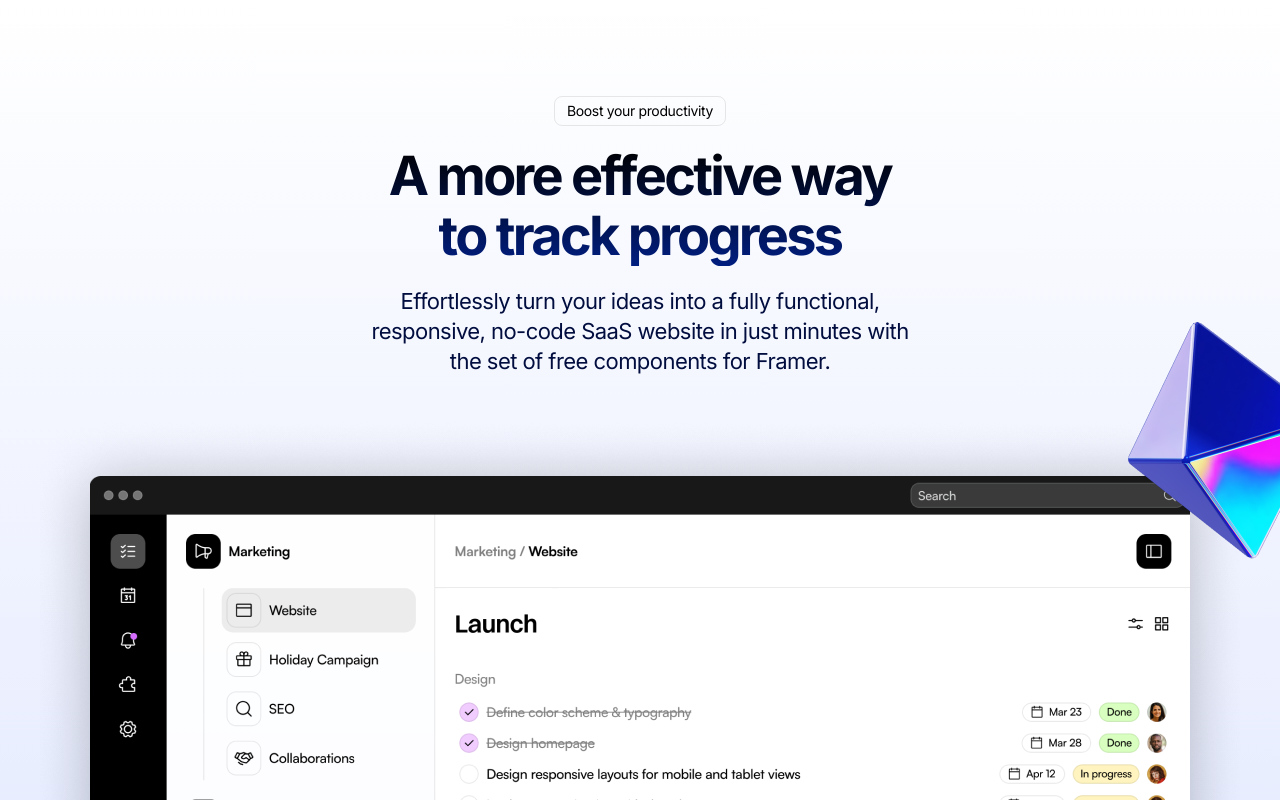
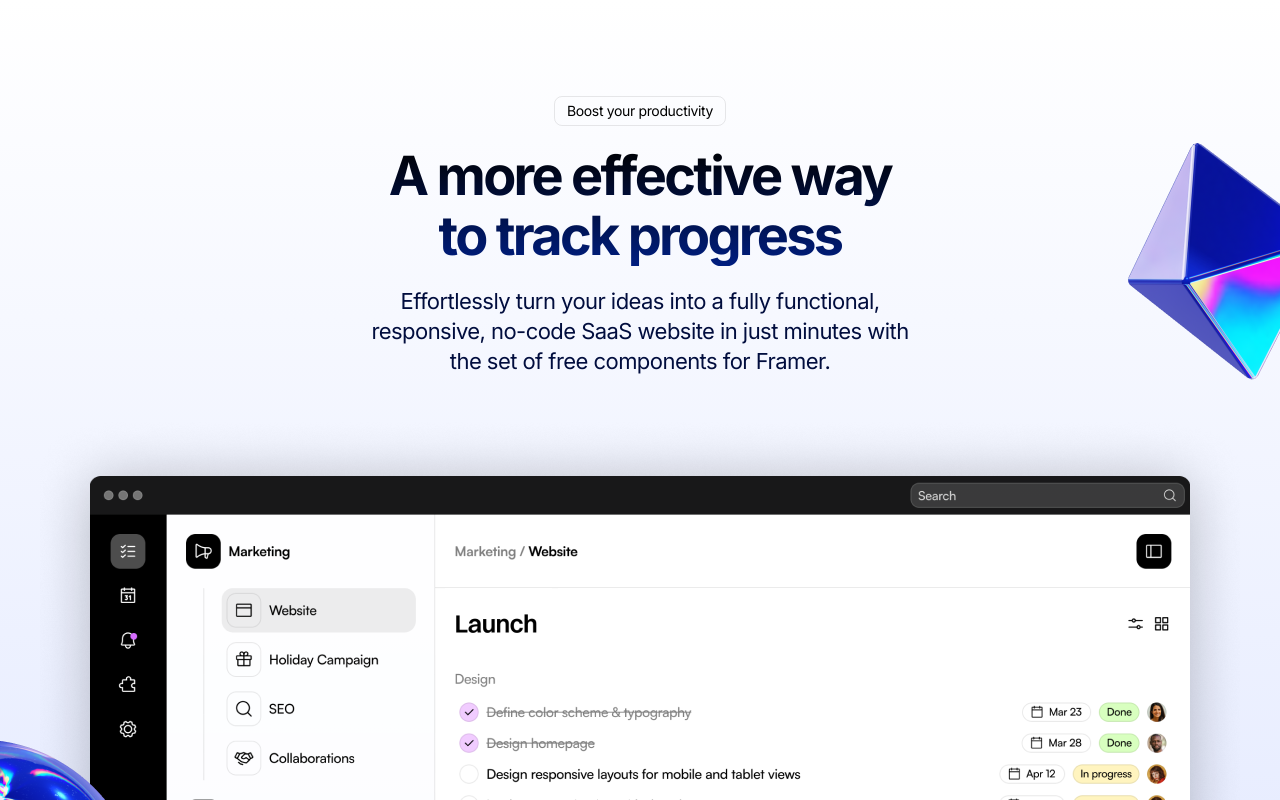
Before and after one commit to joseph-lang7/Light-SaaS-Landing-Page, a Next.js app: page / in a window 1280 px wide. Shown: the part 1000-1800 px from the top of the page. Built offline with nearby package versions, Linux system fonts and the light colour scheme.

Commit message:
Create parallax effect for donut and pyramid images

```diff
--- a/src/sections/product-showcase/product-showcase.tsx
+++ b/src/sections/product-showcase/product-showcase.tsx
@@ -9,10 +9,20 @@
 import { PiTargetBold } from "react-icons/pi";
 import { MdOutlineLock } from "react-icons/md";
 import { HiOutlineBell } from "react-icons/hi";
-import { motion } from "framer-motion";
+import { motion, useScroll, useTransform } from "framer-motion";
+import { useRef } from "react";
 export const ProductShowcase = () => {
+  const sectionRef = useRef(null);
+  const { scrollYProgress } = useScroll({
+    target: sectionRef,
+    offset: ["start end", "end start"],
+  });
+  const translateY = useTransform(scrollYProgress, [0, 1], [500, -500]);
   return (
-    <section className="bg-gradient-to-b from-white to-[#D2DCFF] py-24 overflow-x-clip">
+    <section
+      ref={sectionRef}
+      className="bg-gradient-to-b from-white to-[#D2DCFF] py-24 overflow-x-clip"
+    >
       <Container>
         <div className="section-heading">
           <div className="flex justify-center">
@@ -31,18 +41,24 @@
       <div className="flex justify-center">
         <div className="relative">
           <Image src={productImage} alt="Product" className="mt-10" />
-          <Image
-            src={pyramidImage}
+          <motion.img
+            src={pyramidImage.src}
             alt="Pyramid Image"
             height={262}
             width={262}
             className="hidden md:block absolute -right-28 -top-16"
+            style={{
+              translateY,
+            }}
           />
-          <Image
-            src={donutImage}
+          <motion.img
+            src={donutImage.src}
             alt="Donut Image"
             height={248}
             className="hidden md:block absolute bottom-24 -left-36"
+            style={{
+              translateY,
+            }}
           />
         </div>
       </div>
```
